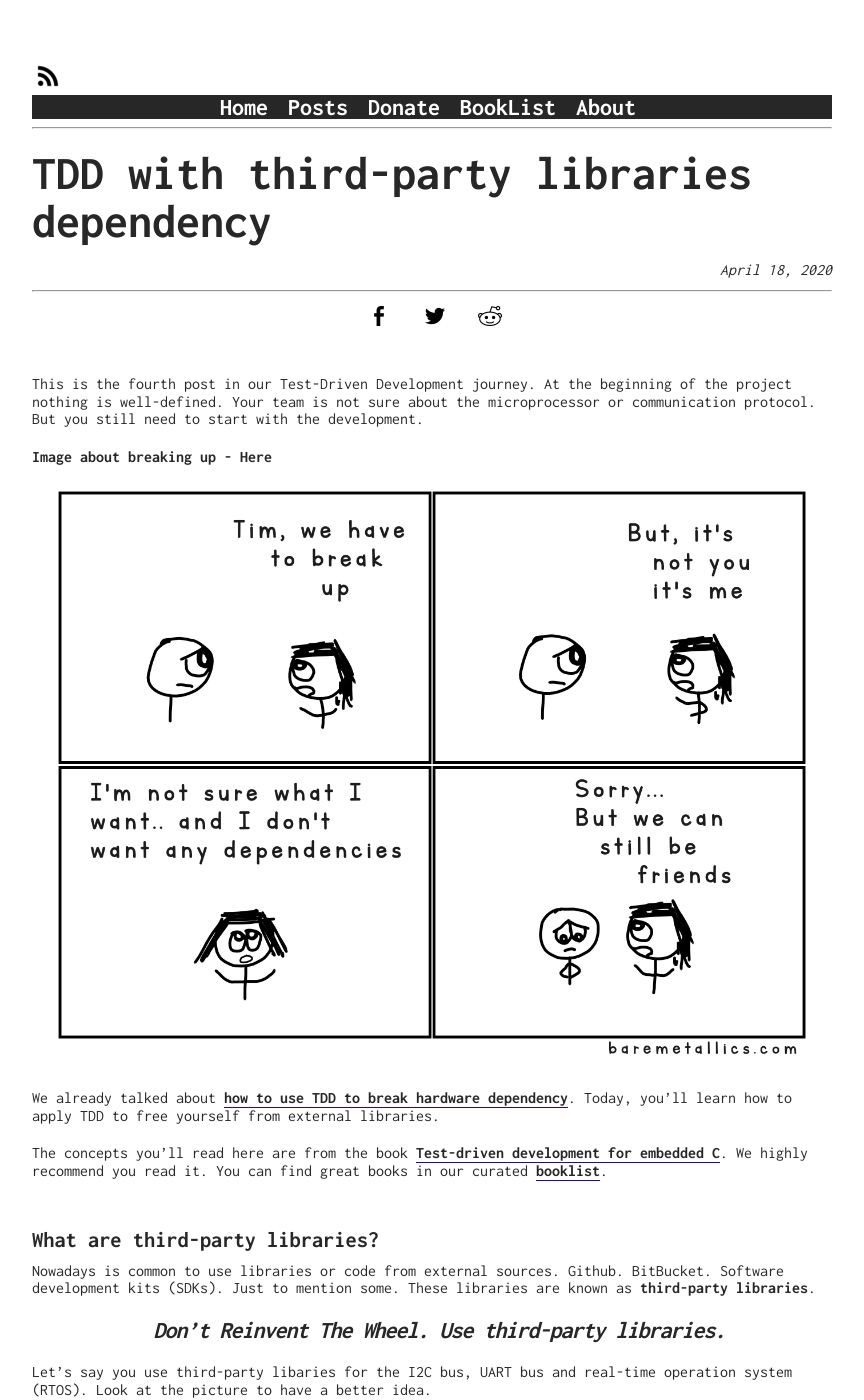
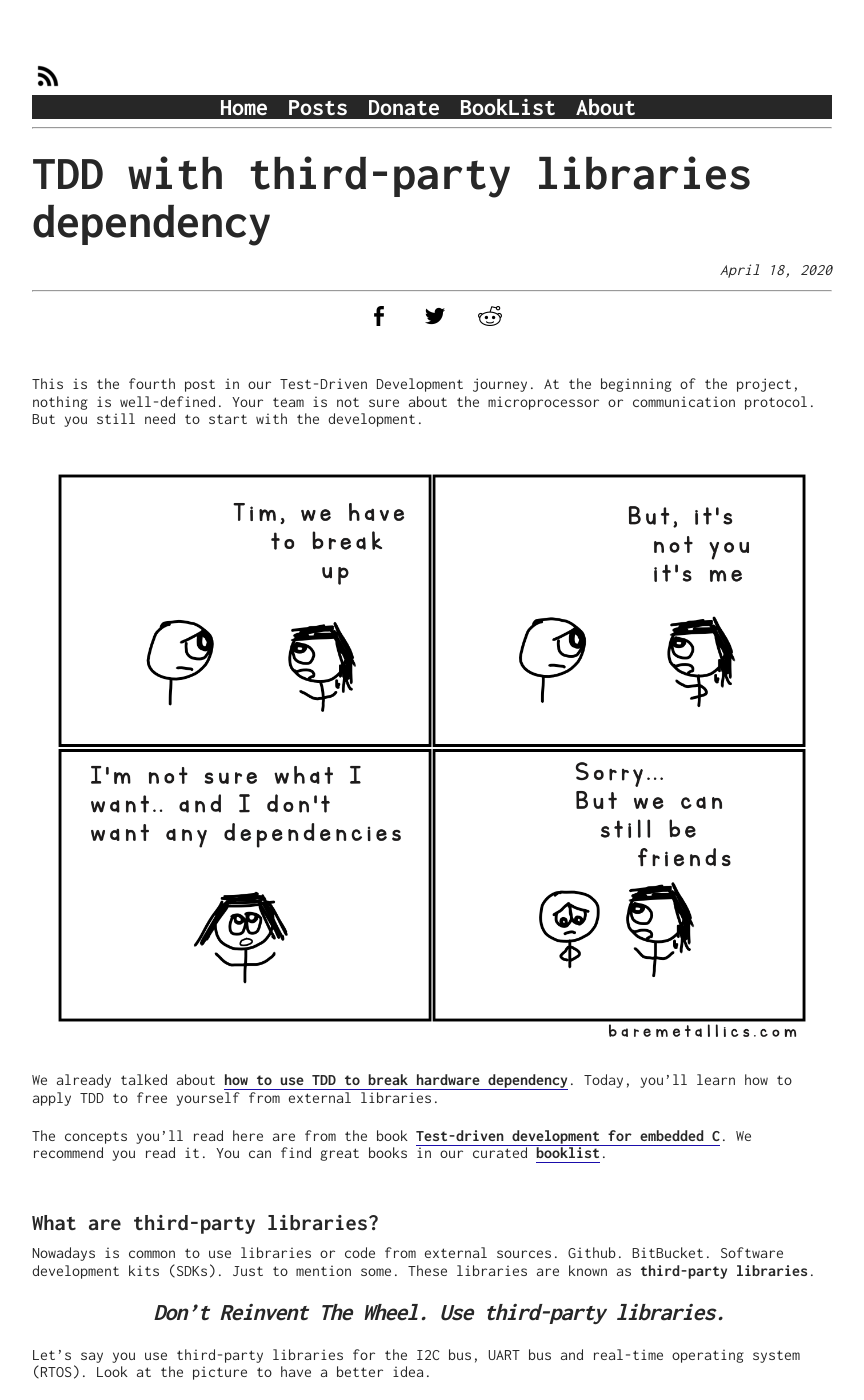
Before and after one commit to daleonpz/baremetallics, a Jekyll site: the page built from _posts/programming/2020-04-18-tdd-library-dependency.md, in a window 1280 px wide and 1400 px high. Shown: the whole window, without its empty margins (208-1072 px from the left). Built offline with Jekyll 4.4.1, drawn with Linux system fonts in a browser that asks for light colours; a script that is not in the unit is left out; some of the changed text lies outside the part shown.

Commit message:
fix grammar error

```diff
--- a/_posts/programming/2020-04-18-tdd-library-dependency.md
+++ b/_posts/programming/2020-04-18-tdd-library-dependency.md
@@ -6,18 +6,17 @@
 ---
 
 This is the fourth post in our Test-Driven Development journey.
-At the beginning of the project nothing is well-defined.
+At the beginning of the project, nothing is well-defined.
 Your team is not sure about the microprocessor or communication protocol.
 But you still need to start with the development.
 
-**Image about breaking up - Here**
 ![library dependency break up](/images/posts/library-dependency-breakup.png)
 
 
 We already talked about [how to use TDD to break hardware dependency]({% post_url programming/2020-04-11-tdd-cmock %}). Today, you'll learn how to apply TDD to free yourself from external libraries.
 
 The concepts you'll read here are from the book [Test-driven development for embedded C](https://amzn.to/2wsWFnp).
-We highly recommend you read it.
+We recommend you read it.
 You can find great books in our curated [booklist]({{site.baseurl}}/books).
 
 # What are third-party libraries?
@@ -26,23 +25,23 @@
 
 > Don't Reinvent The Wheel. Use third-party libraries.
 
-Let's say you use third-party libaries for the I2C bus, UART bus and real-time operation system (RTOS).
+Let's say you use third-party libraries for the I2C bus, UART bus and real-time operating system (RTOS).
 Look at the picture to have a better idea.
 
 ![library dependency](/images/posts/library-dependency.png)
 
-You will build your application based on this libraries. You are ready to apply TDD. **But what if they change?**
+You will build your application based on these libraries. You are ready to apply TDD. **But what if they change?**
 
 How can you make your application and test code bulletproof?
 
-# Bullteproof Code. Breaking Third-party libraries dependency.
-In our previous [post]({% post_url programming/2020-04-11-tdd-cmock %}) you learned about how to use [CMock](http://www.throwtheswitch.org/cmock) to **emulate libraries' behaviors**
+# Bulletproof Code. Breaking Third-party libraries' dependency.
+In our previous [post]({% post_url programming/2020-04-11-tdd-cmock %}), you learned about how to use [CMock](http://www.throwtheswitch.org/cmock) to **emulate libraries' behaviors**
 
 The idea with CMock was to use an alternative version of the original library. But only during testing. Check the next picture.
 
 ![cmock](/images/posts/cmock-idea-test.png)
 
-When you run your tests you won't use the original library. Instead you will use the mock version (dashed lines).
+When you run your tests you won't use the original library. Instead, you will use the mock version (dashed lines).
 
 Now, we are going one level higher. Check the next picture.
 
@@ -171,7 +170,7 @@
 
 
 ## Coding our application
-Since, we need to code a bulletproof code. We need to minimize third-party libraries dependency.
+Since we need to code a bulletproof code. We need to minimize third-party libraries dependency.
 
 Let's start with the header  `BusDriver.h`.
 
```
Also changed, not shown: other parts of _posts/programming/2020-04-18-tdd-library-dependency.md (+11 -11 lines).
